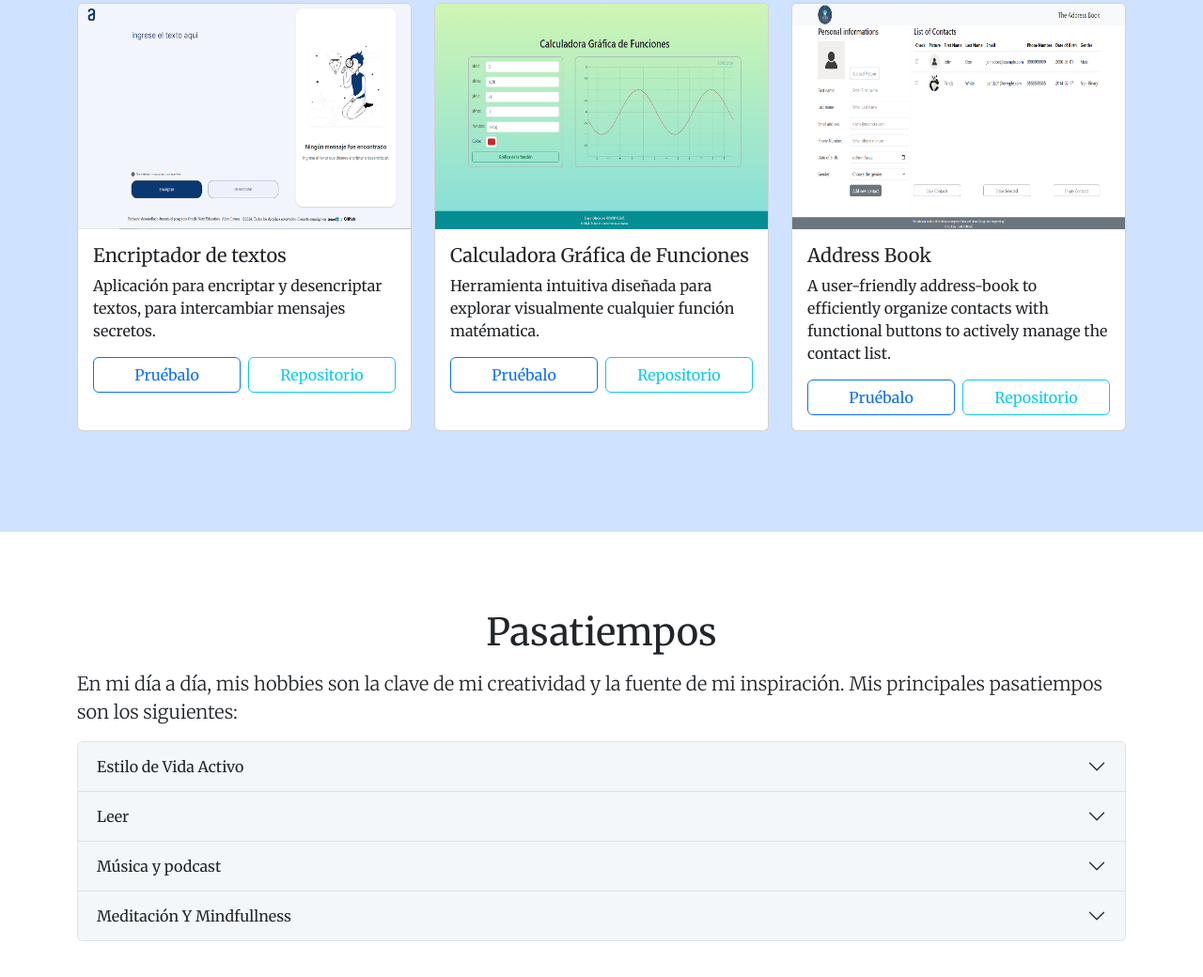
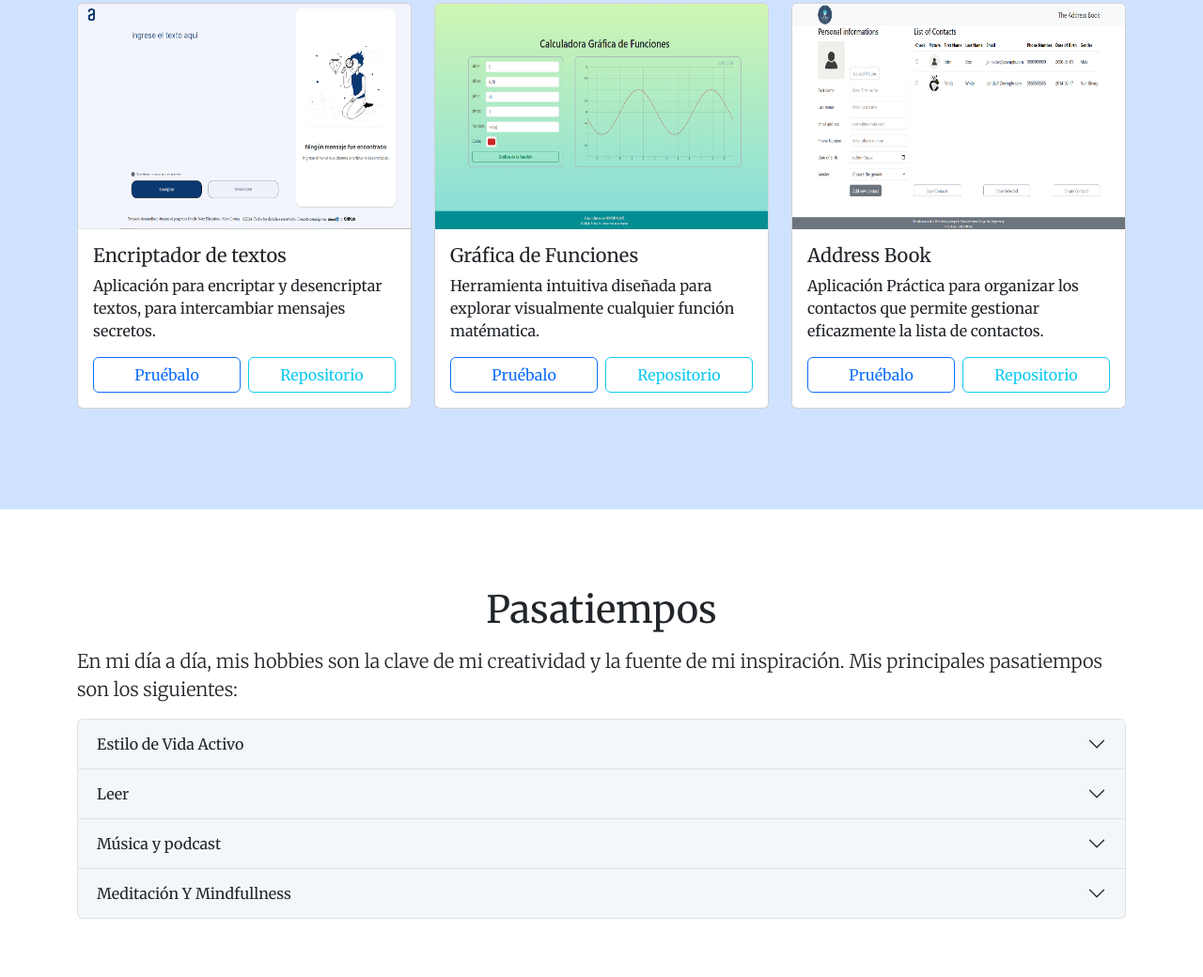
Before and after one commit to JusmeJr93/challenge-portafolio, a plain HTML site: page index.html in a window 1280 px wide. Shown: the part 2392-3432 px from the top of the page at 94% size. Drawn offline with nearby package versions, Linux system fonts and the light colour scheme; a web font is replaced by a local one.

Commit message:
Traducir descripción

```diff
--- a/index.html
+++ b/index.html
@@ -303,7 +303,7 @@
                             <img src="./Imagenes/proyectos/calculadora-grafica.PNG" class="card-img-top border-primary"
                                 alt="preview-proyecto">
                             <div class="card-body">
-                                <h5 class="card-title">Calculadora Gráfica de Funciones</h5>
+                                <h5 class="card-title">Gráfica de Funciones</h5>
                                 <p class="card-text">Herramienta intuitiva diseñada para explorar visualmente
                                     cualquier función matématica.</p>
                                 <div class="d-flex justify-content-between gap-2">
@@ -323,8 +323,8 @@
                                 alt="preview-proyecto">
                             <div class="card-body">
                                 <h5 class="card-title">Address Book</h5>
-                                <p class="card-text">A user-friendly address-book to efficiently organize contacts with
-                                    functional buttons to actively manage the contact list.
+                                <p class="card-text">Aplicación Práctica para organizar los contactos que permite
+                                    gestionar eficazmente la lista de contactos.
                                 </p>
                                 <div class="d-flex justify-content-between gap-2">
                                     <a href="https://jusmejr93.github.io/address-book/"
```
